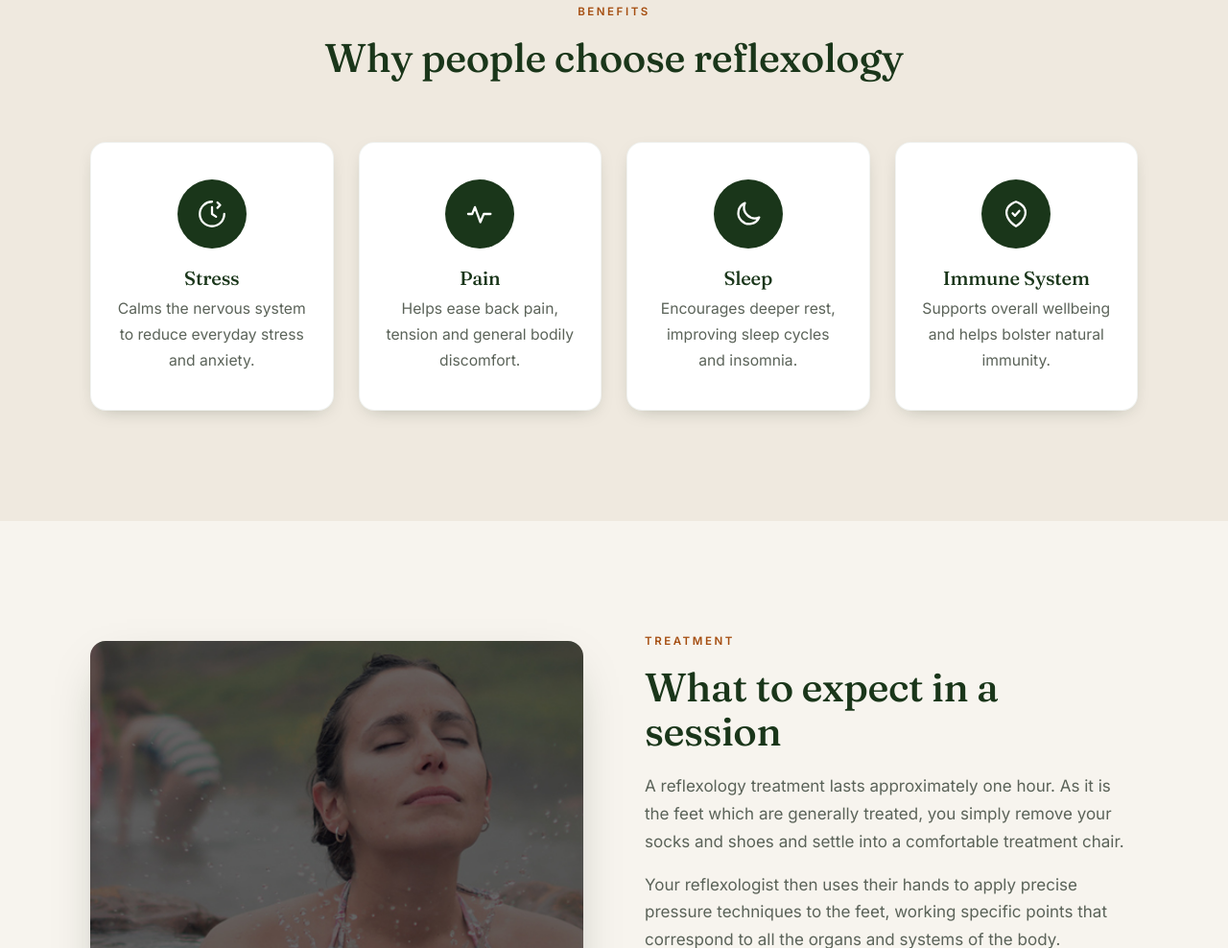
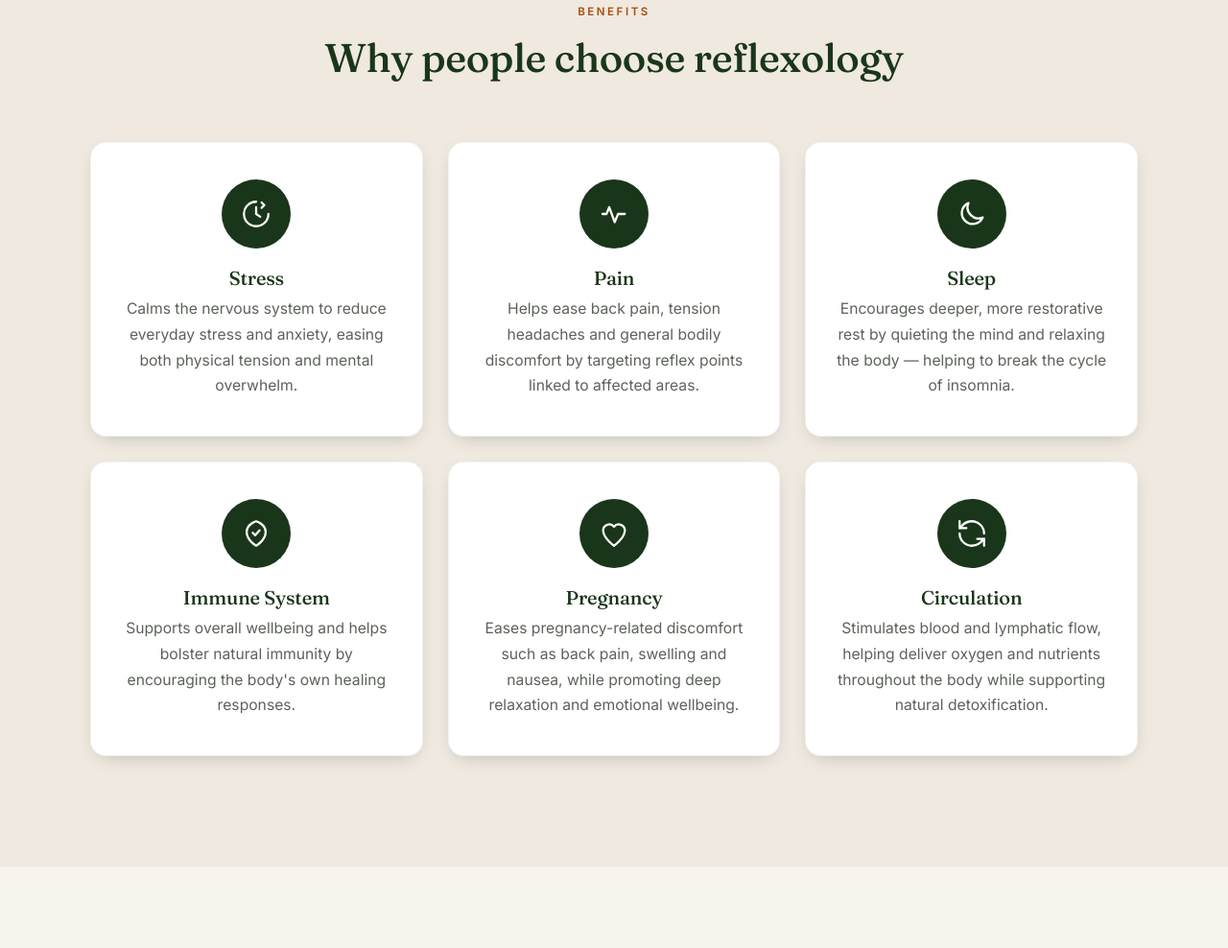
Before and after one commit to Sam-Dowling/gentlehandsreflexology, a plain HTML site: page index.html in a window 1280 px wide. Shown: the part 1425-2413 px from the top of the page at 96% size. Drawn offline with Linux system fonts and the light colour scheme.

Commit message:
add pregnancy & circulation benefit cards, expand benefit descriptions

```diff
--- a/css/style.css
+++ b/css/style.css
@@ -168,7 +168,7 @@ p { color: var(--muted); }
 /* ---------- Benefits ---------- */
 .benefits { background: var(--cream-warm); }
 .benefit-grid {
-    display: grid; grid-template-columns: repeat(4, 1fr); gap: 26px;
+    display: grid; grid-template-columns: repeat(3, 1fr); gap: 26px;
 }
 .benefit-card {
     background: #fff; border-radius: var(--radius); padding: 38px 26px;
--- a/index.html
+++ b/index.html
@@ -88,7 +88,7 @@
                             <svg viewBox="0 0 24 24" fill="none" stroke="currentColor" stroke-width="1.6" stroke-linecap="round" stroke-linejoin="round"><path d="M12 3a9 9 0 1 0 9 9"/><path d="M12 7v5l3 2"/><path d="M16 3.5l2 2-2 2"/></svg>
                         </span>
                         <h3>Stress</h3>
-                        <p>Calms the nervous system to reduce everyday stress and anxiety.</p>
+                        <p>Calms the nervous system to reduce everyday stress and anxiety, easing both physical tension and mental overwhelm.</p>
                     </article>
 
                     <article class="benefit-card reveal">
@@ -96,7 +96,7 @@
                             <svg viewBox="0 0 24 24" fill="none" stroke="currentColor" stroke-width="1.6" stroke-linecap="round" stroke-linejoin="round"><path d="M3.5 12h3l2-5 4 11 2.5-6h5"/></svg>
                         </span>
                         <h3>Pain</h3>
-                        <p>Helps ease back pain, tension and general bodily discomfort.</p>
+                        <p>Helps ease back pain, tension headaches and general bodily discomfort by targeting reflex points linked to affected areas.</p>
                     </article>
 
                     <article class="benefit-card reveal">
@@ -104,7 +104,7 @@
                             <svg viewBox="0 0 24 24" fill="none" stroke="currentColor" stroke-width="1.6" stroke-linecap="round" stroke-linejoin="round"><path d="M20 14.5A8 8 0 0 1 9.5 4 8 8 0 1 0 20 14.5Z"/></svg>
                         </span>
                         <h3>Sleep</h3>
-                        <p>Encourages deeper rest, improving sleep cycles and insomnia.</p>
+                        <p>Encourages deeper, more restorative rest by quieting the mind and relaxing the body — helping to break the cycle of insomnia.</p>
                     </article>
 
                     <article class="benefit-card reveal">
@@ -112,7 +112,23 @@
                             <svg viewBox="0 0 24 24" fill="none" stroke="currentColor" stroke-width="1.6" stroke-linecap="round" stroke-linejoin="round"><path d="M12 3s7 2 7 8c0 6-7 10-7 10S5 17 5 11c0-6 7-8 7-8Z"/><path d="M9.5 11.5l1.8 1.8 3.2-3.6"/></svg>
                         </span>
                         <h3>Immune System</h3>
-                        <p>Supports overall wellbeing and helps bolster natural immunity.</p>
+                        <p>Supports overall wellbeing and helps bolster natural immunity by encouraging the body's own healing responses.</p>
+                    </article>
+
+                    <article class="benefit-card reveal">
+                        <span class="benefit-icon" aria-hidden="true">
+                            <svg viewBox="0 0 24 24" fill="none" stroke="currentColor" stroke-width="1.6" stroke-linecap="round" stroke-linejoin="round"><path d="M12 21s-8-5.5-8-11.5A4.5 4.5 0 0 1 12 7a4.5 4.5 0 0 1 8 2.5C20 15.5 12 21 12 21Z"/></svg>
+                        </span>
+                        <h3>Pregnancy</h3>
+                        <p>Eases pregnancy-related discomfort such as back pain, swelling and nausea, while promoting deep relaxation and emotional wellbeing.</p>
+                    </article>
+
+                    <article class="benefit-card reveal">
+                        <span class="benefit-icon" aria-hidden="true">
+                            <svg viewBox="0 0 24 24" fill="none" stroke="currentColor" stroke-width="1.6" stroke-linecap="round" stroke-linejoin="round"><path d="M21 12a9 9 0 0 0-9-9 9.75 9.75 0 0 0-6.74 2.74L3 8"/><path d="M3 3v5h5"/><path d="M3 12a9 9 0 0 0 9 9 9.75 9.75 0 0 0 6.74-2.74L21 16"/><path d="M16 16h5v5"/></svg>
+                        </span>
+                        <h3>Circulation</h3>
+                        <p>Stimulates blood and lymphatic flow, helping deliver oxygen and nutrients throughout the body while supporting natural detoxification.</p>
                     </article>
                 </div>
             </div>
```
